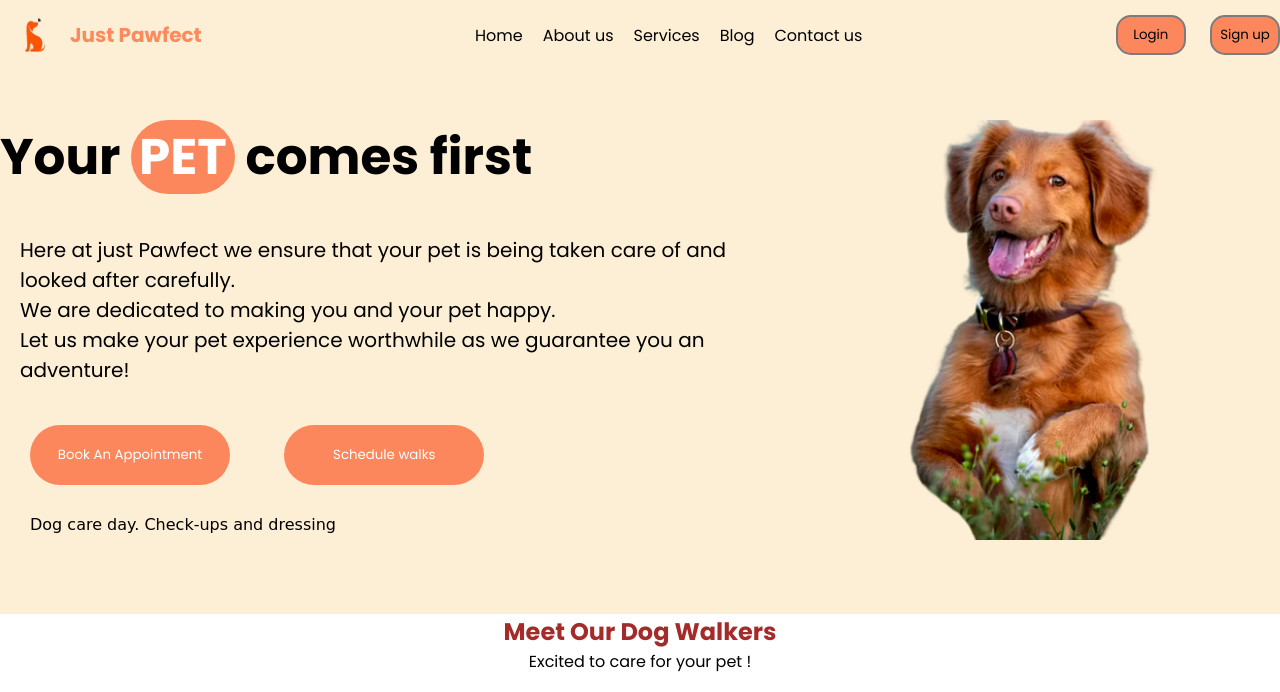
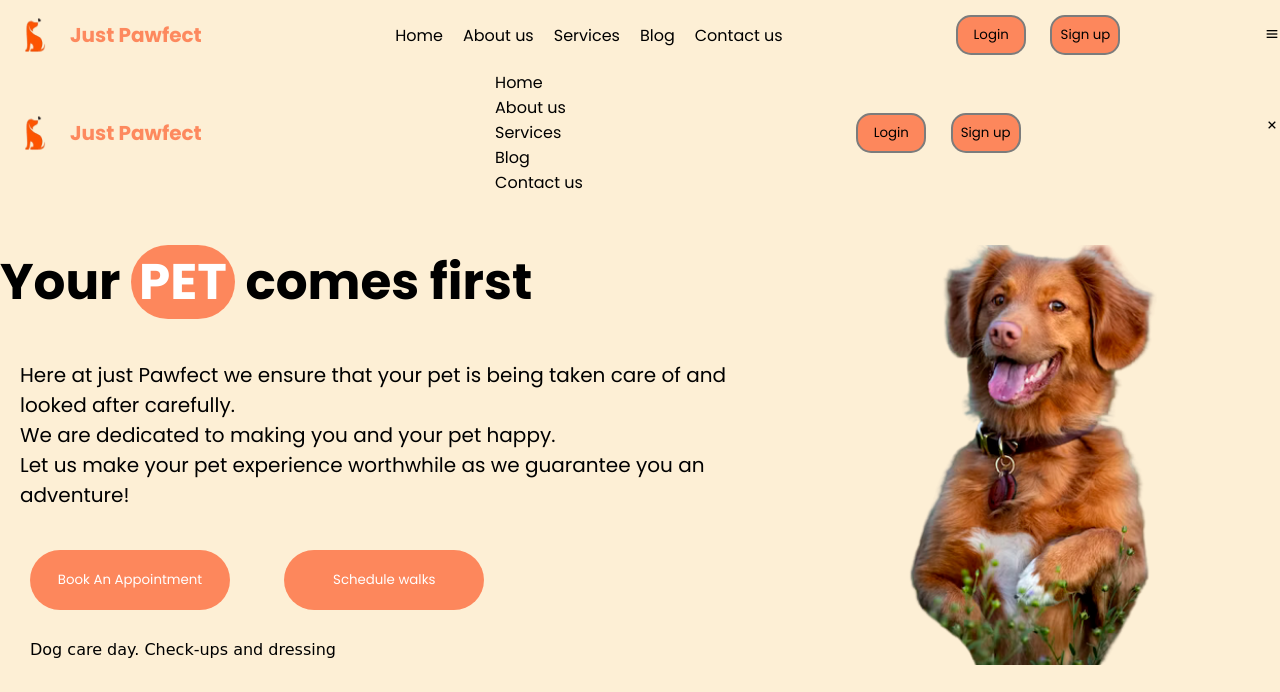
Before and after one commit to chidinmabnwaeze/Pawfect-Dog, a plain HTML site: page New dog project/index.html in a window 1280 px wide. Shown: the top 692 px of the page. Drawn offline with nearby package versions, Linux system fonts and the light colour scheme.

Commit message:
new changes

```diff
--- a/New dog project/Assets/Styles/index.css
+++ b/New dog project/Assets/Styles/index.css
@@ -76,6 +76,12 @@ body{
     transition: 1s;
     color: white;
  }
+
+.nav-menu-toggle , .login-section-togglez{
+   display: flex;
+   flex-direction: column;
+}
+
  .section1{
     display: grid;
     grid-template-columns: 2fr 1fr;
--- a/New dog project/index.html
+++ b/New dog project/index.html
@@ -11,6 +11,7 @@
         href="https://fonts.googleapis.com/css2?family=Nunito:ital,wght@0,200..1000;1,200..1000&family=Poppins:ital,wght@0,100;0,200;0,300;0,400;0,500;0,600;0,700;0,800;0,900;1,100;1,200;1,300;1,400;1,500;1,600;1,700;1,800;1,900&display=swap"
         rel="stylesheet">
     <link rel="icon" type="icon" href="Assets/logo/images-removebg-preview.png">
+    <link href='https://unpkg.com/boxicons@2.1.4/css/boxicons.min.css' rel='stylesheet'>
 </head>
 
 <body>
@@ -43,8 +44,50 @@
                 <button class="login">Login</button>
                 <button class="signup">Sign up</button>
             </div>
+
+            <div class="nav-toggle">
+                <i class='bx bx-menu'></i>
+            </div>
         </nav>
     </header>
+
+    <!-- toggle header -->
+    <header class="toggle">
+        <nav class="logo-container">
+            <div class="logo-div">
+                <img class="logo" src="Assets/logo/images-removebg-preview.png" alt="">
+                <span>Just Pawfect</span>
+            </div>
+            <!-- <a href="" class="nav-logo">
+            Just Pawfect</a>
+             -->
+            <!-- <p class="logo-text"> just Pawfect</p>  -->
+
+            <!-- -- <div class="menu-icon">
+            <a href="https://iconscout.com/icons/hamburger-menu" class="text-underline font-size-sm" target="_blank">hamburger menu</a> by <a href="https://iconscout.com/contributors/yogswpy"
+            class="text-underline font-size-sm" target="_blank">Widyatmoko P.Y</a>
+        </div>  -->
+            <div class="nav-menu-toggle">
+                <ul class="nav-list-toggle">
+                    <li class="nav-item"><a class="nav-link" href="#">Home</a></li>
+                    <li class="nav-item"><a class="nav-link" href="#">About us</a></li>
+                    <li class="nav-item"><a class="nav-link" href="#">Services</a></li>
+                    <li class="nav-item"><a class="nav-link" href="#">Blog</a></li>
+                    <li class="nav-item"><a class="nav-link" href="#">Contact us</a></li>
+                </ul>
+            </div>
+
+            <div class="login-section-toggle">
+                <button class="login">Login</button>
+                <button class="signup">Sign up</button>
+            </div>
+
+            <div class="nav-toggle">
+                <i class='bx bx-x' style="height: 34px;"></i>
+            </div>
+        </nav>
+    </header>
+
 
     <section class="section1">
         <div class="left-side">
```
